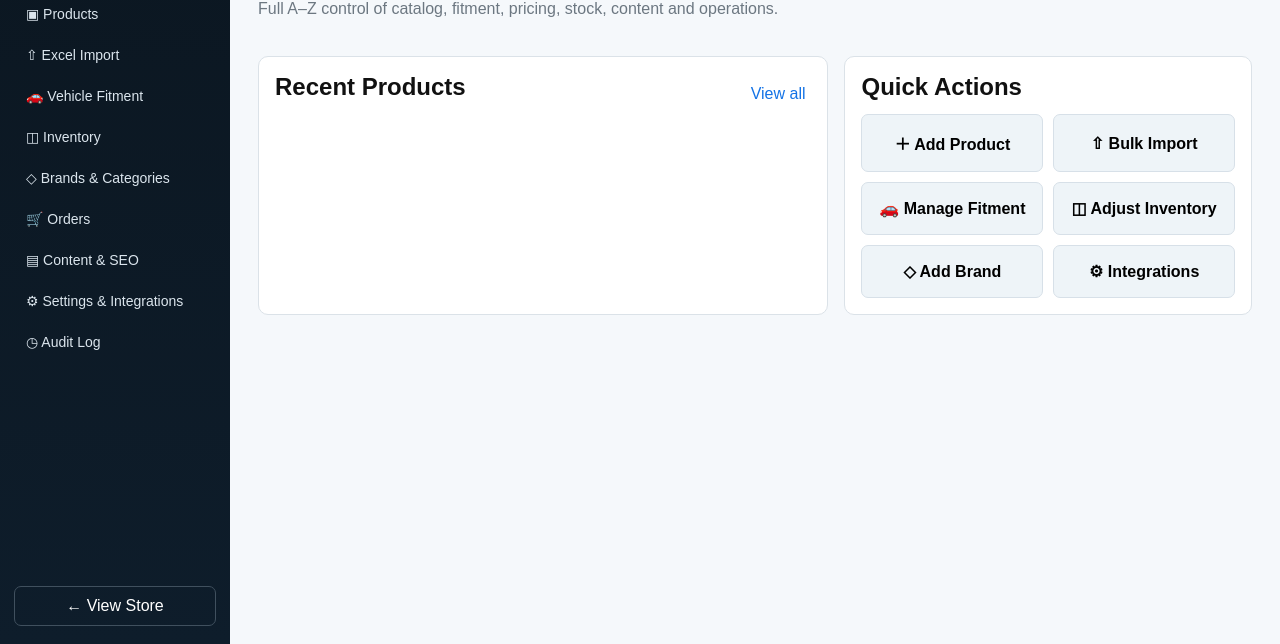
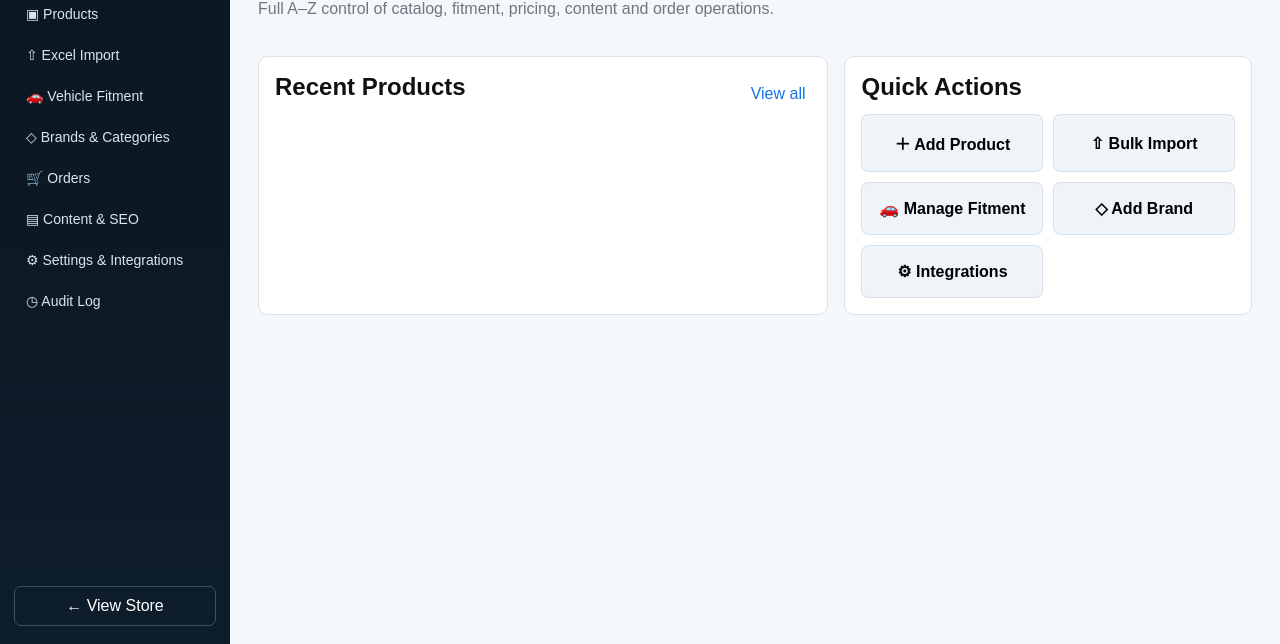
Before and after one commit to farid232323/the-plug-ai, a website: page the-plug-ai-fullstack-v0.6/public/admin.html in a window 1280 px wide. Shown: the part 156-800 px from the top of the page. Drawn offline with Linux system fonts and the light colour scheme; no server answers.

Commit message:
Remove inventory management from order-based admin workflow

```diff
--- a/the-plug-ai-fullstack-v0.6/public/admin.html
+++ b/the-plug-ai-fullstack-v0.6/public/admin.html
@@ -5,7 +5,6 @@
 <button data-view="products">▣ Products</button>
 <button data-view="import">⇧ Excel Import</button>
 <button data-view="fitment">🚗 Vehicle Fitment</button>
-<button data-view="inventory">◫ Inventory</button>
 <button data-view="brands">◇ Brands & Categories</button>
 <button data-view="orders">🛒 Orders</button>
 <button data-view="content">▤ Content & SEO</button>
@@ -13,13 +12,12 @@
 <button data-view="audit">◷ Audit Log</button>
 </nav><a class="store-link" href="/">← View Store</a></aside>
 <main class="admin-main"><header class="topbar"><input id="globalSearch" placeholder="Search products, IDs, brands, fitment…"><div><span class="pill">SA</span><span class="pill">EN</span><strong>Admin User</strong></div></header>
-<section class="admin-view active" id="dashboard"><div class="page-title"><div><small>WELCOME BACK</small><h1>The Plug Admin Dashboard</h1><p>Full A–Z control of catalog, fitment, pricing, stock, content and operations.</p></div><button class="primary" data-view-jump="import">Import Excel</button></div><div id="stats" class="stats"></div><div class="grid2"><div class="panel"><div class="panel-head"><h2>Recent Products</h2><button data-view-jump="products">View all</button></div><div id="recentProducts"></div></div><div class="panel"><h2>Quick Actions</h2><div class="quick"><button id="quickAddProduct">＋ Add Product</button><button data-view-jump="import">⇧ Bulk Import</button><button data-view-jump="fitment">🚗 Manage Fitment</button><button data-view-jump="inventory">◫ Adjust Inventory</button><button data-view-jump="brands">◇ Add Brand</button><button data-view-jump="settings">⚙ Integrations</button></div></div></div></section>
-<section class="admin-view" id="products"><div class="page-title"><div><small>CATALOG</small><h1>Products</h1><p>Edit every product field, price, stock, images, SEO and vehicle compatibility.</p></div><div><button class="secondary" data-view-jump="import">Import Products</button> <button class="primary" id="addProductBtn">＋ Add Product</button></div></div><div class="panel"><div class="filters-row"><input id="productSearch" placeholder="Search product, The Plug ID, MFG ID…"><select id="brandFilter"><option value="">All Brands</option></select><select id="statusFilter"><option value="">All Statuses</option><option>active</option><option>draft</option><option>hidden</option></select><button class="secondary" id="refreshProducts">Refresh</button></div><div class="table-wrap"><table><thead><tr><th>Image</th><th>The Plug ID</th><th>Product</th><th>Brand</th><th>MFG</th><th>Price SAR</th><th>Stock</th><th>Fitments</th><th>Status</th><th></th></tr></thead><tbody id="productRows"></tbody></table></div></div></section>
+<section class="admin-view active" id="dashboard"><div class="page-title"><div><small>WELCOME BACK</small><h1>The Plug Admin Dashboard</h1><p>Full A–Z control of catalog, fitment, pricing, content and order operations.</p></div><button class="primary" data-view-jump="import">Import Excel</button></div><div id="stats" class="stats"></div><div class="grid2"><div class="panel"><div class="panel-head"><h2>Recent Products</h2><button data-view-jump="products">View all</button></div><div id="recentProducts"></div></div><div class="panel"><h2>Quick Actions</h2><div class="quick"><button id="quickAddProduct">＋ Add Product</button><button data-view-jump="import">⇧ Bulk Import</button><button data-view-jump="fitment">🚗 Manage Fitment</button><button data-view-jump="brands">◇ Add Brand</button><button data-view-jump="settings">⚙ Integrations</button></div></div></div></section>
+<section class="admin-view" id="products"><div class="page-title"><div><small>CATALOG</small><h1>Products</h1><p>Edit product details, pricing, images, SEO and vehicle compatibility.</p></div><div><button class="secondary" data-view-jump="import">Import Products</button> <button class="primary" id="addProductBtn">＋ Add Product</button></div></div><div class="panel"><div class="filters-row"><input id="productSearch" placeholder="Search product, The Plug ID, MFG ID…"><select id="brandFilter"><option value="">All Brands</option></select><select id="statusFilter"><option value="">All Statuses</option><option>active</option><option>draft</option><option>hidden</option></select><button class="secondary" id="refreshProducts">Refresh</button></div><div class="table-wrap"><table><thead><tr><th>Image</th><th>The Plug ID</th><th>Product</th><th>Brand</th><th>MFG</th><th>Price SAR</th><th>Fitments</th><th>Status</th><th></th></tr></thead><tbody id="productRows"></tbody></table></div></div></section>
 <section class="admin-view" id="import"><div class="page-title"><div><small>IMPORT / EXPORT</small><h1>Excel Product Import</h1><p>Designed around your actual multi-sheet P3, Valvetronic and AUTOID workbook.</p></div></div><div class="import-grid"><div class="panel"><h2>1. Upload workbook</h2><div class="dropzone" id="dropzone"><input id="xlsxInput" type="file" accept=".xlsx" hidden><div class="upload-icon">⇧</div><b>Drop your Excel workbook here</b><span>or click to browse · .xlsx</span></div><div id="uploadStatus"></div><h2>2. Import mode</h2><div class="mode-list"><label><input type="radio" name="mode" value="add"> Add only</label><label><input type="radio" name="mode" value="update" checked> Update existing + add new</label><label><input type="radio" name="mode" value="sync"> Full synchronization review</label></div><button id="commitImport" class="primary wide" disabled>Import Now</button></div><div class="panel"><h2>Preview & Validation</h2><div id="importPreview" class="empty-state">Upload a workbook to preview sheets, products, price changes and validation issues.</div></div></div><div class="panel"><h2>Import History</h2><div id="importHistory"></div></div></section>
 <section class="admin-view" id="fitment"><div class="page-title"><div><small>VEHICLE DATA</small><h1>Vehicle Fitment & Compatibility</h1><p>Search the normalized compatibility records generated from Excel and edit rules manually.</p></div><button class="primary" id="addFitmentBtn">＋ Add Fitment</button></div><div class="panel"><div class="fitment-top"><div><strong id="fitmentCount">0</strong><span>fitment records</span></div><div><input id="fitmentSearch" placeholder="Search make/model/chassis/engine…"></div></div><div class="table-wrap"><table><thead><tr><th>Product</th><th>Make</th><th>Model</th><th>Years</th><th>Chassis</th><th>Liters</th><th>Cylinders</th><th>Engine</th><th></th></tr></thead><tbody id="fitmentRows"></tbody></table></div></div></section>
-<section class="admin-view" id="inventory"><div class="page-title"><div><small>STOCK</small><h1>Inventory</h1><p>Manage stock, low-stock thresholds and supplier lead times.</p></div></div><div class="panel"><div class="filters-row"><input id="inventorySearch" placeholder="Search inventory…"><button class="secondary" id="lowStockOnly">Low stock only</button></div><div class="table-wrap"><table><thead><tr><th>The Plug ID</th><th>Product</th><th>Brand</th><th>Stock</th><th>Low Stock At</th><th>Lead Time</th><th>Adjust</th></tr></thead><tbody id="inventoryRows"></tbody></table></div></div></section>
 <section class="admin-view" id="brands"><div class="page-title"><div><small>TAXONOMY</small><h1>Brands & Categories</h1><p>Control storefront navigation and product organization.</p></div></div><div class="grid2"><div class="panel"><div class="panel-head"><h2>Brands</h2><button class="primary small" id="addBrandBtn">＋ Add Brand</button></div><div id="brandRows"></div></div><div class="panel"><div class="panel-head"><h2>Categories</h2><button class="primary small" id="addCategoryBtn">＋ Add Category</button></div><div id="categoryRows"></div></div></div></section>
-<section class="admin-view" id="orders"><div class="page-title"><div><small>OPERATIONS</small><h1>Orders</h1><p>Monitor and update customer order status.</p></div></div><div class="panel"><div class="table-wrap"><table><thead><tr><th>Order</th><th>Customer</th><th>Email</th><th>Total</th><th>Status</th><th>Date</th><th></th></tr></thead><tbody id="orderRows"></tbody></table></div></div></section>
+<section class="admin-view" id="orders"><div class="page-title"><div><small>OPERATIONS</small><h1>Orders</h1><p>Monitor customer orders and manage fulfillment status after ordering from the product brand.</p></div></div><div class="panel"><div class="table-wrap"><table><thead><tr><th>Order</th><th>Customer</th><th>Email</th><th>Total</th><th>Status</th><th>Date</th><th></th></tr></thead><tbody id="orderRows"></tbody></table></div></div></section>
 <section class="admin-view" id="content"><div class="page-title"><div><small>CMS</small><h1>Content & SEO</h1><p>Edit storefront messaging and operational content without touching code.</p></div></div><div class="panel form" id="contentForm"><label>Hero headline<input name="hero_headline"></label><label>Hero subheading<textarea name="hero_subheading"></textarea></label><div class="cols"><label>Free shipping threshold (SAR)<input name="shipping_threshold" type="number"></label><label>Support email<input name="support_email"></label></div><button class="primary" id="saveContent">Save Content</button></div></section>
 <section class="admin-view" id="settings"><div class="page-title"><div><small>SYSTEM</small><h1>Settings & Integrations</h1><p>Store settings plus placeholders for production HyperPay and API Ninjas credentials.</p></div></div><div class="grid2"><div class="panel form"><h2>Store</h2><label>Domain<input id="setDomain"></label><label>Default currency<input id="setCurrency"></label><label>Store name<input id="setStoreName"></label><button class="primary" id="saveStoreSettings">Save Store Settings</button></div><div class="panel form"><h2>Integrations</h2><label>VIN provider<input id="setVin"></label><label>Payment gateway<input id="setPayment"></label><label>API Ninjas key<input type="password" placeholder="Store as environment variable in production" disabled></label><label>HyperPay entity/access credentials<input type="password" placeholder="Store as environment variable in production" disabled></label><p class="muted">Secrets are intentionally not persisted in this prototype UI.</p></div></div></section>
 <section class="admin-view" id="audit"><div class="page-title"><div><small>SECURITY</small><h1>Audit Log</h1><p>Track key administrative changes.</p></div></div><div class="panel"><div class="table-wrap"><table><thead><tr><th>Date</th><th>Entity</th><th>ID</th><th>Action</th><th>Summary</th></tr></thead><tbody id="auditRows"></tbody></table></div></div></section>
```
